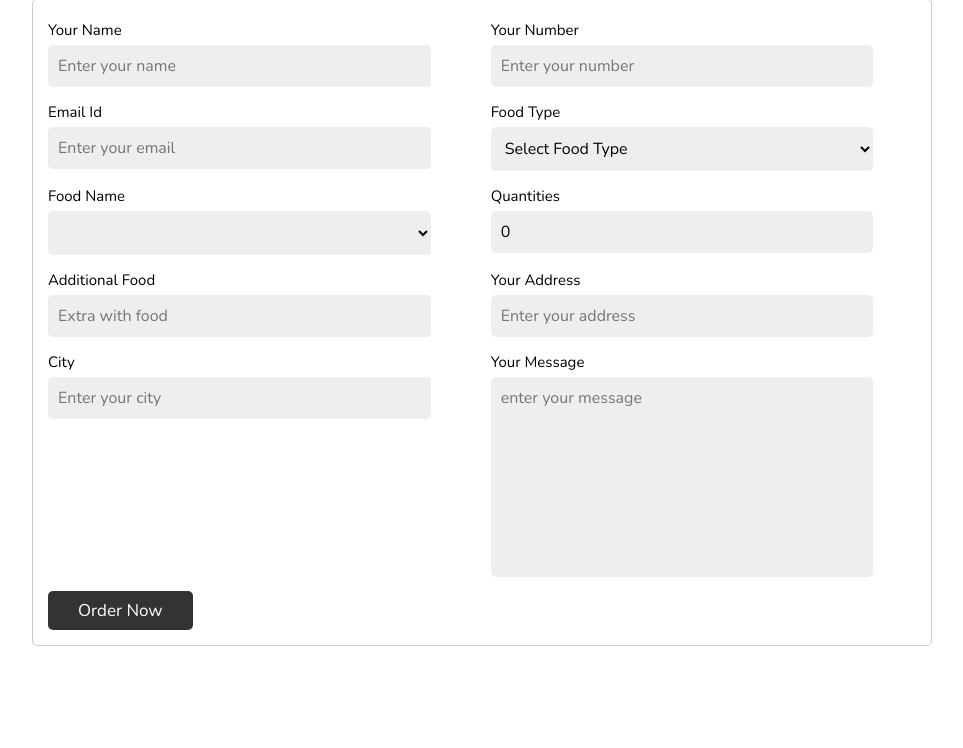
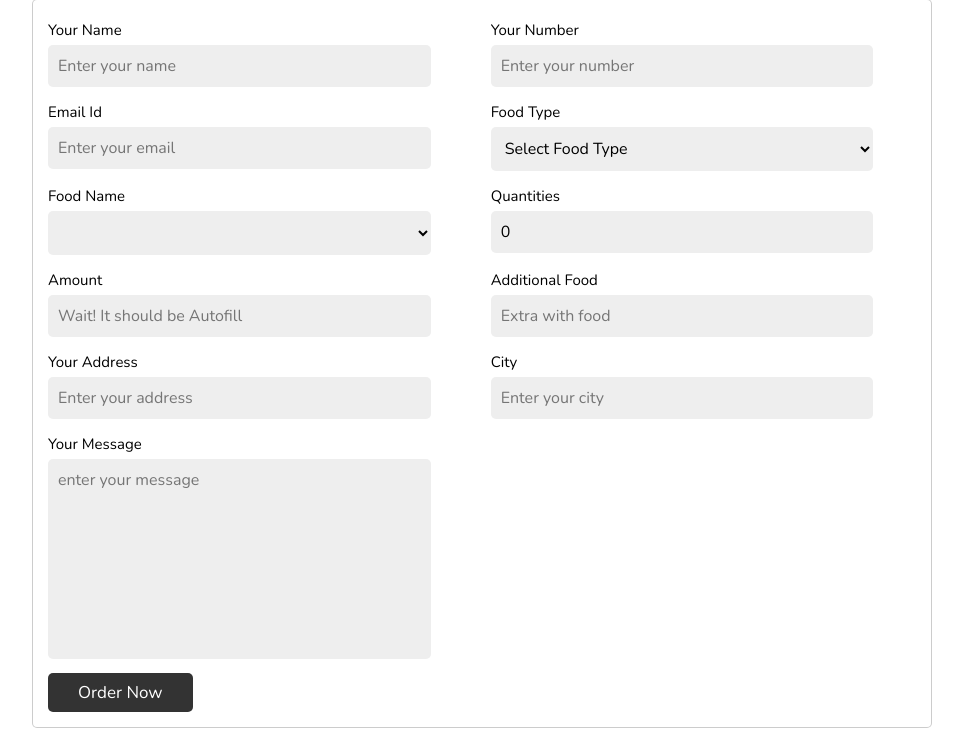
Before and after one commit to Tusharyadav147/Food-Ordering-System-Website-Using-Flask, a Flask app: page /order in a window 1280 px wide. Shown: the part 132-880 px from the top of the page, without its empty margins (158-1121 px from the left). Before the commit the page ends 778 px from the top, so only its background shows below. Run offline with Flask 2, Linux system fonts and the light colour scheme; lists and menus that the app fills with data are empty; some libraries are stand-ins or nearby versions.

Commit message:
flask change

```diff
--- a/run.py
+++ b/run.py
@@ -305,7 +305,7 @@ def orderresult():
     except Exception as e:
         print(e)
         Error = "Something goes wrong Try Again"
-        return render_template("order.html", error = Error)
+        return render_template("Order.html", error = Error)
 
 
 @app.route("/feedback", methods = ["POST", "GET"])
--- a/static/first.css
+++ b/static/first.css
@@ -655,7 +655,6 @@ header .icons .fa-twitter:hover{
 .order form .inputBox .input .empty{
     display: block;
 }
-.order form .inputBox .input_amount,
 .order form .inputBox .input .special-type,
 .order form .inputBox .input .sweets-type,
 .order form .inputBox .input .soft-drinks-type,
--- a/static/order.css
+++ b/static/order.css
@@ -238,7 +238,6 @@ header .icons .fa-twitter:hover{
 .order form .inputBox .input{
     width:49%;
 }
-
 .order form .inputBox .input select{
     background:#eee;
     border-radius: .5rem;
@@ -252,7 +251,6 @@ header .icons .fa-twitter:hover{
 .order form .inputBox .input .empty{
     display: block;
 }
-.order form .inputBox .input_amount,
 .order form .inputBox .input .special-type,
 .order form .inputBox .input .sweets-type,
 .order form .inputBox .input .soft-drinks-type,
--- a/templates/Order.html
+++ b/templates/Order.html
@@ -145,7 +145,7 @@
             </div>
         </div>
         <div class="inputBox">
-            <div class="input_amount">
+            <div class="input">
                 <span>Amount</span>
                 <input type="amount" name="amount" id="amount" class="amount" placeholder="Wait! It should be Autofill">
             </div>
@@ -153,19 +153,21 @@
                 <span>Additional Food</span>
                 <input type="extra_food"  name="extra_food" placeholder="Extra with food">
             </div>
+        </div>
+        <div class="inputBox">
             <div class="input">
                 <span>Your Address</span>
-                <input type="address" id="address" class="address" name="address" placeholder="Enter your address" >
+                <input type="address" name="address" placeholder="Enter your address" >
+            </div>
+            <div class="input">
+                <span>City</span>
+                <input type="city" name="city" placeholder="Enter your city" >
             </div>
         </div>
         <div class="inputBox">
             <div class="input">
-                <span>City</span>
-                <input type="city" name="city" placeholder="Enter your city" >
-            </div>
-            <div class="input">
                 <span>Your Message</span>
-                <textarea name="" placeholder="enter your message" id="" cols="30" rows="8"></textarea>
+                <textarea name="" placeholder="enter your message" id="" cols="30" rows="10"></textarea>
             </div>
         </div>
         <button class="btn">Order Now</button>
```
Also changed, not shown: templates/first.html (+5 -3 lines).
